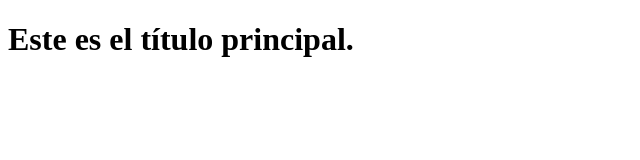
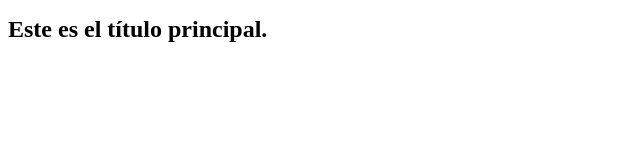
Before and after one commit to AnastasiiaIva/bootcamp_java, a plain HTML site: page css3/sheet01/ex03/index.html in a window 1280 px wide. Shown: the whole page, without its empty margins (0-640 px from the left). Drawn offline with Linux system fonts and the light colour scheme.

Commit message:
fix: added size CSS3-sheet01-ex03 index.html

```diff
--- a/css3/sheet01/ex03/index.html
+++ b/css3/sheet01/ex03/index.html
@@ -6,7 +6,9 @@
 ial-scale=1.0">
 <title>Ejercicio 3</title>
 <style>
-/* Aquí van tus estilos CSS */
+    #main-title {
+        font-size: 24px;
+    }
 </style>
 </head>
 <body>
```
